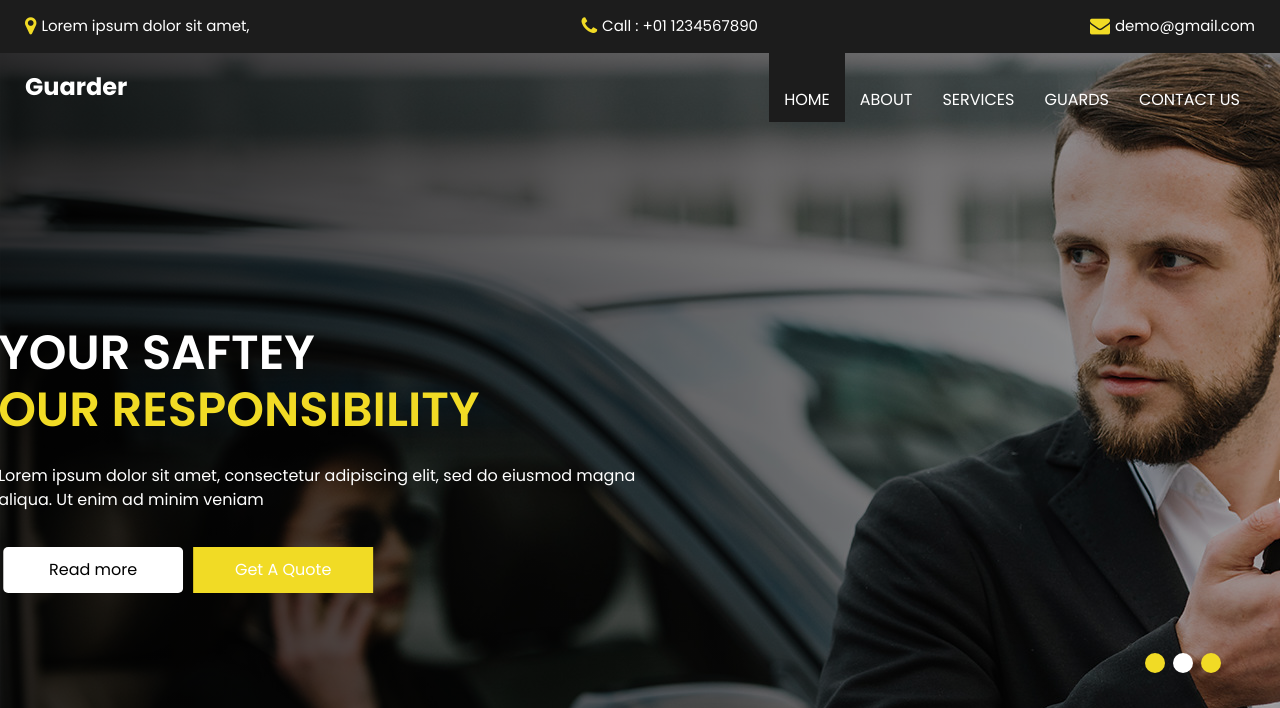
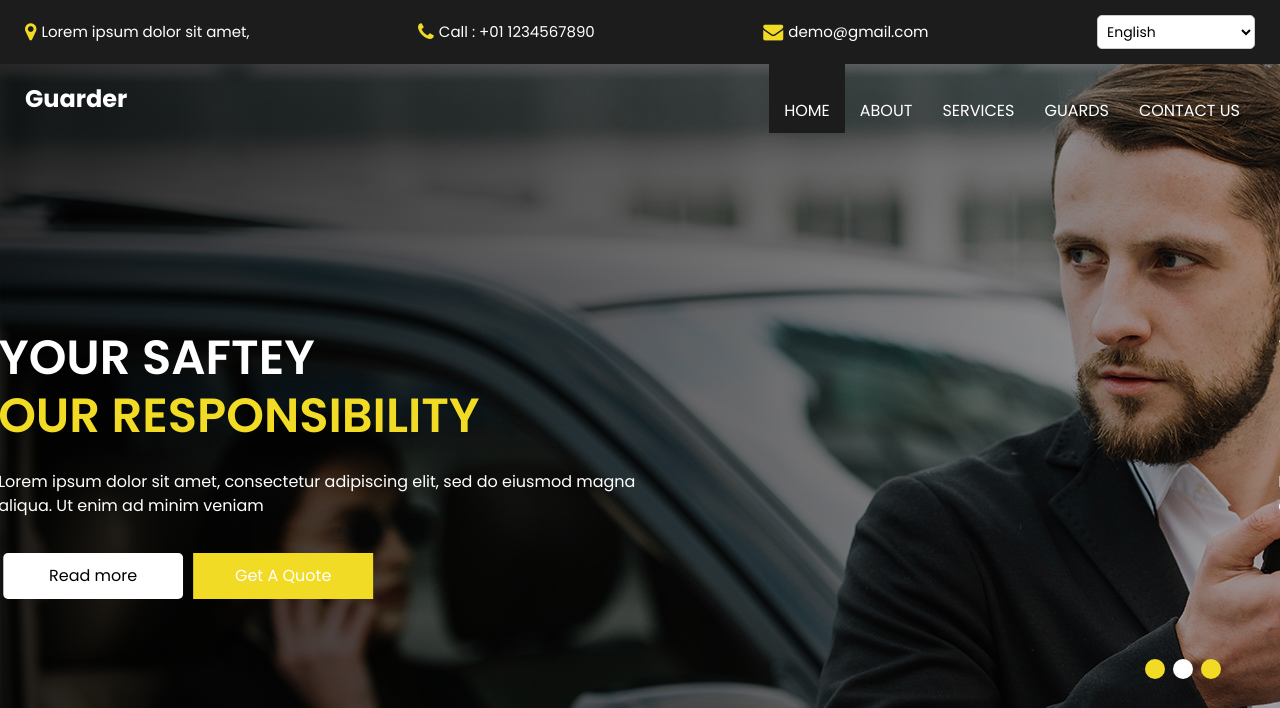
Before and after one commit to WilbertTanawi/DevOps_UTS, a plain HTML site: page index.html in a window 1280 px wide. Shown: the top 708 px of the page. Drawn offline with Linux system fonts and the light colour scheme.

Commit message:
dropdown language

```diff
--- a/css/style.css
+++ b/css/style.css
@@ -30,6 +30,21 @@ body {
 .layout_padding-bottom {
   padding-bottom: 90px;
 }
+
+.contact_link-container {
+  display: flex;
+  align-items: center;
+  gap: 15px; /* Jarak antara elemen */
+}
+
+.language-dropdown select {
+  padding: 5px;
+  font-size: 14px;
+  border-radius: 5px;
+  border: 1px solid #ccc;
+  background-color: #fff;
+}
+
 
 .heading_container {
   display: -webkit-box;
--- a/index.html
+++ b/index.html
@@ -57,6 +57,13 @@
               <span>
                 demo@gmail.com
               </span>
+            </a>
+            <a href="" class="language-dropdown">
+              <select id="language-dropdown" onchange="changeLanguage()">
+                <option value="en">English</option>
+                <option value="id">Bahasa Indonesia</option>
+                <!-- Tambahkan opsi bahasa lain di sini -->
+              </select>
             </a>
           </div>
         </div>
@@ -750,6 +757,19 @@
   <script src="js/jquery-3.4.1.min.js"></script>
   <script src="js/bootstrap.js"></script>
   <script src="js/custom.js"></script>
+
+  <script>
+    function changeLanguage() {
+      var language = document.getElementById("language-dropdown").value;
+      if (language === "en") {
+        window.location.href = "index.html"; // Halaman bahasa Inggris
+      } else if (language === "id") {
+        window.location.href = "index_id.html"; // Halaman bahasa Indonesia
+      }
+      // Tambahkan logika untuk bahasa lain jika diperlukan
+    }
+  </script>
+
 </body>
 
 </html>
```
